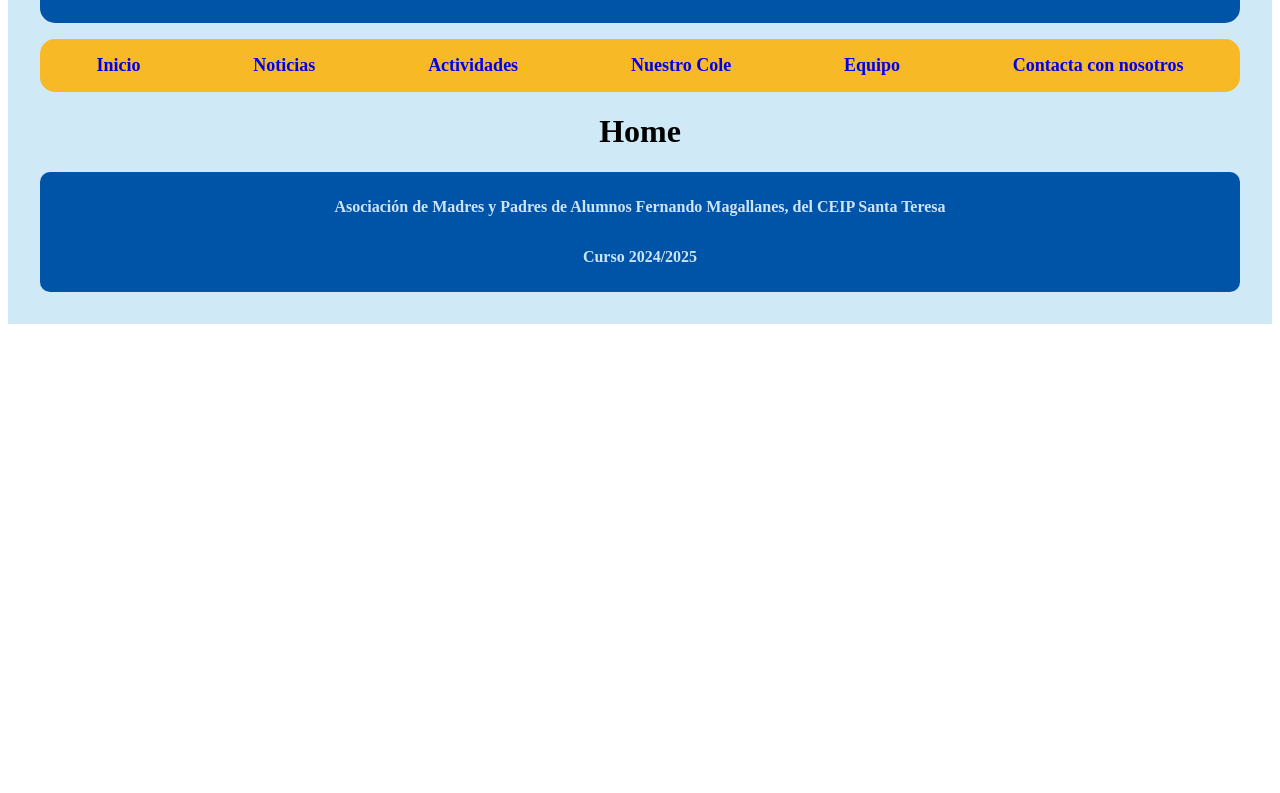
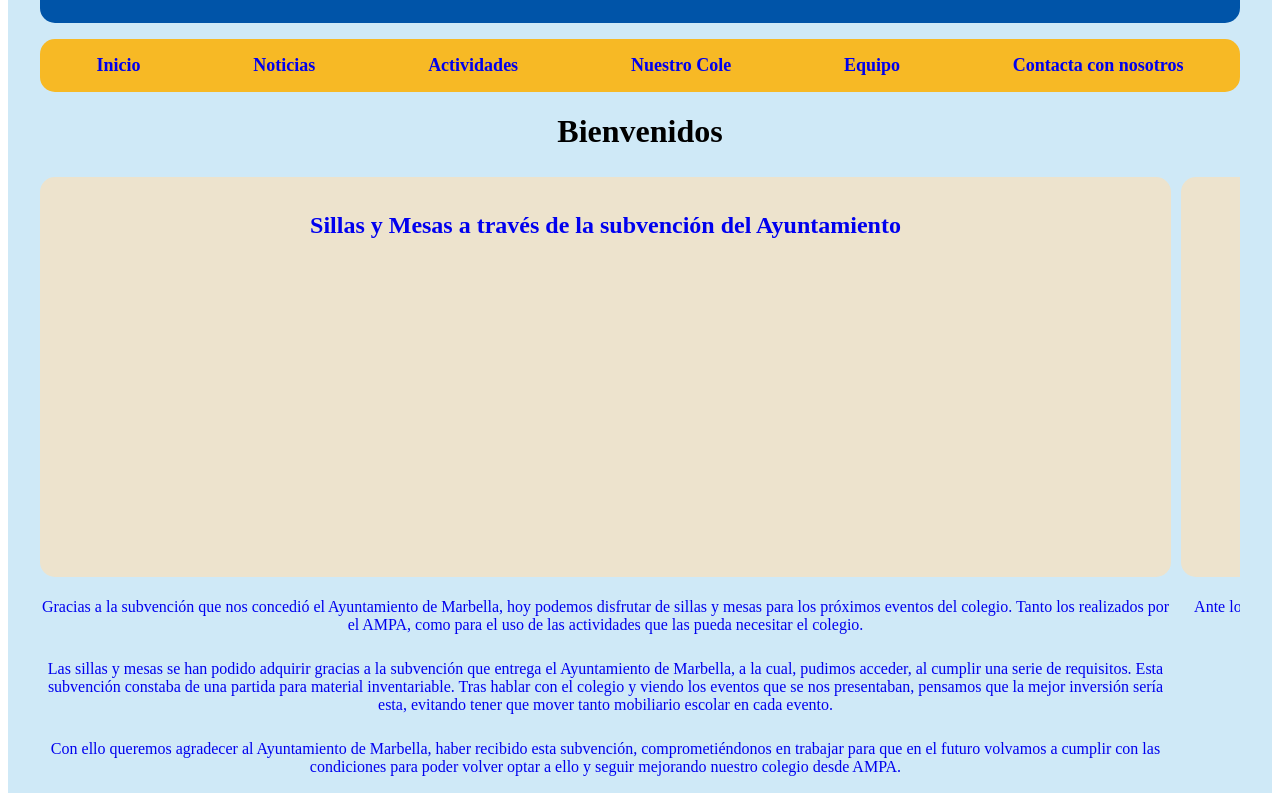
Before and after one commit to rortegaez/ampafernandomagallanes, a React (Vite) app: page / in a window 1280 px wide. Shown: the part 267-1060 px from the top of the page. Before the commit the page ends 800 px from the top, so only its background shows below. Built offline with nearby package versions, Linux system fonts and the light colour scheme; grey boxes are pictures that could not be loaded.

Commit message:
first css home

```diff
--- a/src/components/page/Home.jsx
+++ b/src/components/page/Home.jsx
@@ -1,7 +1,40 @@
+import ARTICULOS from "../article/articulos";
+
+import "./css/Home.css";
+
 export const Home = () => {
   return (
     <>
-      <h1>Home</h1>
+      <h1>Bienvenidos</h1>
+      <div className="mainBoxGrid">
+        {ARTICULOS.map((exp) => (
+          <a key={exp.ident} href={exp.description}>
+            <section className="mainLitleBox">
+              <h2 className="mainTitle">{exp.title}</h2>
+            </section>
+            <section className="littleMainBox">
+              <div className="mainDiv">
+                {typeof exp.body === "string" ? (
+                  <p className="textPg">{exp.body}</p>
+                ) : (
+                  exp.body.map((item) => (
+                    <p className="textPg" key={item}>
+                      {item}
+                    </p>
+                  ))
+                )}
+              </div>
+              <div className="oneImage">
+                <img src={exp.image?.[0]} alt="imagen" />
+              </div>
+              <section>
+                <p>{exp.link}</p>
+                <p className="date">{exp.date}</p>
+              </section>
+            </section>
+          </a>
+        ))}
+      </div>
     </>
   );
 };
--- /dev/null
+++ b/src/components/page/css/home.css
@@ -0,0 +1,78 @@
+.mainBoxGrid {
+  display: grid;
+  gap: 10px;
+  grid-template-columns: repeat(3, 1fr);
+  grid-template-rows: repeat(2, 1fr);
+  max-height: 820px;
+  overflow: hidden;
+}
+
+.mainLitleBox {
+  box-sizing: border-box;
+  height: 400px;
+  background-color: var(--main-orange);
+  display: flex;
+  flex-direction: column;
+  align-items: center;
+  padding: 15px 10px 15px 10px;
+  border-radius: 15px;
+  margin-top: 5px;
+  margin-bottom: 5px;
+  overflow: hidden;
+}
+.mainLitleBox:hover .subText {
+  visibility: visible;
+  opacity: 1;
+  transition: opacity 0.3s ease-in-out;
+}
+
+.subText {
+  margin-top: 60px;
+  visibility: hidden;
+  border-radius: 5%;
+  padding: 10px;
+  background-color: var(--main-blue);
+  color: var(--main-orange);
+  position: absolute;
+  width: 20%;
+}
+.maintitle {
+  box-sizing: border-box;
+  margin: 8px;
+  font-weight: bold;
+  text-decoration: underline;
+  color: var(--main-blue);
+}
+.mainDiv {
+  display: flex;
+  flex-direction: column;
+}
+.oneImage {
+  box-sizing: border-box;
+  margin-top: 10px;
+}
+.textPg {
+  display: flex;
+  flex-direction: column;
+  font-weight: normal;
+  margin-bottom: 10px;
+}
+.dateIndex {
+  margin-top: 10px;
+  font-size: x-small;
+}
+
+@media (width <= 600px) {
+  .mainBoxGrid {
+    display: flex;
+    flex-direction: column;
+    max-height: 1000px;
+  }
+  .mainLitleBox {
+    max-height: 250px;
+    overflow: hidden;
+  }
+  .subText {
+    display: none;
+  }
+}
```
Also changed, not shown: src/components/mainElement/Article.jsx (deleted, +0 -42 lines).
